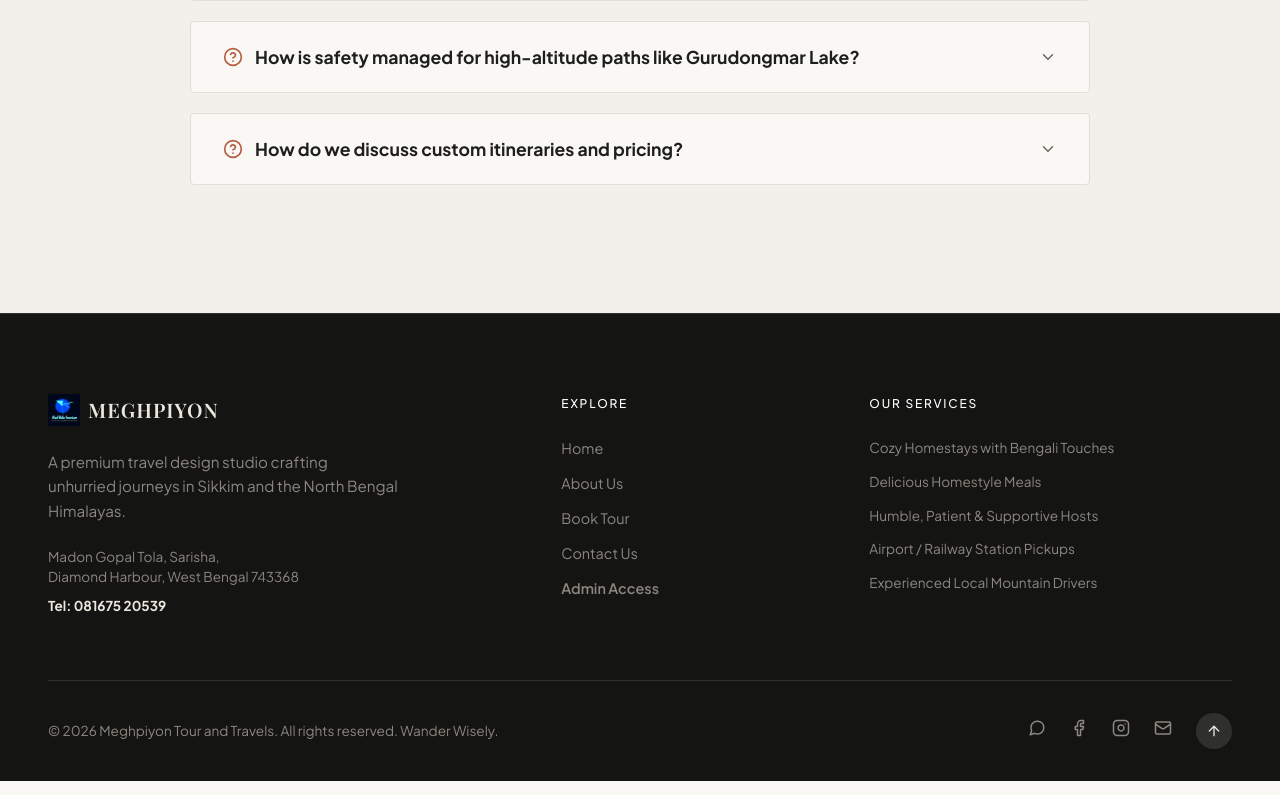
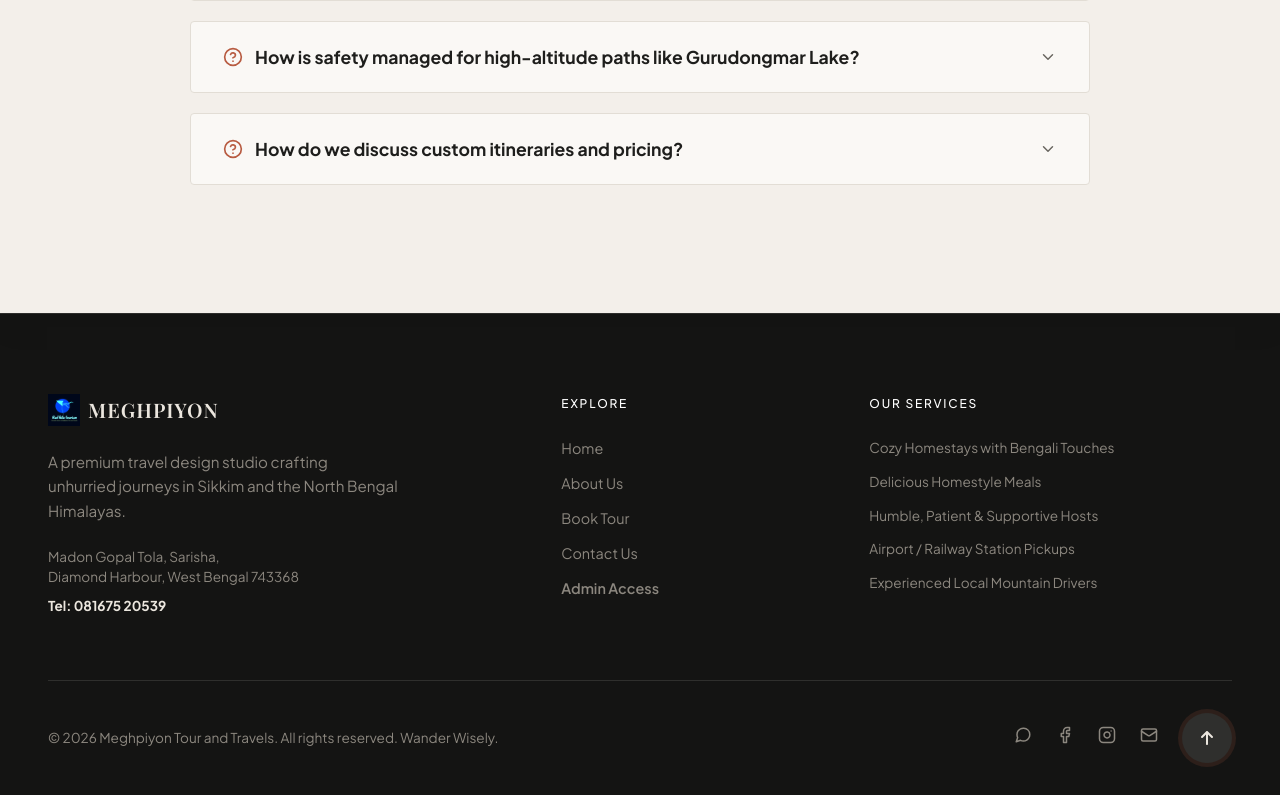
Before and after one commit to jitsinghamahapatra/TOURISM-WEB, a React (Vite) app: page / in a window 1280 px wide. Shown: the part 6919-7714 px from the top of the page. Built offline with nearby package versions, Linux system fonts and the light colour scheme; a web font is replaced by a local one.

Commit message:
fix back to top

```diff
--- a/src/App.jsx
+++ b/src/App.jsx
@@ -240,7 +240,7 @@ function AppContent() {
       />
 
       {/* Main Content Sections */}
-      <main style={{ width: '100%', minHeight: '80vh' }}>
+      <main className="main-content" style={{ width: '100%', minHeight: '80vh' }}>
         {currentPage === 'home' && (
           <Home
             tours={tours}
@@ -288,7 +288,7 @@ function AppContent() {
       </main>
 
       {/* Premium Editorial Footer */}
-      <footer style={{
+      <footer className="reveal-footer" style={{
         backgroundColor: 'var(--bg-dark-charcoal)',
         color: 'var(--bg-sand)',
         padding: '5rem 3rem 2rem',
@@ -391,22 +391,14 @@ function AppContent() {
               {/* Back to top button */}
               <button
                 onClick={handleScrollToTop}
-                style={{
-                  display: 'inline-flex',
-                  alignItems: 'center',
-                  justifyContent: 'center',
-                  backgroundColor: 'var(--border-dark)',
-                  color: 'var(--bg-sand)',
-                  border: 'none',
-                  width: '36px',
-                  height: '36px',
-                  borderRadius: '50px',
-                  cursor: 'pointer',
-                  transition: 'all 0.3s'
-                }}
-                className="back-to-top-btn"
+                className="back-to-top-btn-new"
+                title="Back to Top"
               >
-                <ArrowUp size={16} />
+                <svg className="svgIcon" viewBox="0 0 384 512">
+                  <path
+                    d="M214.6 41.4c-12.5-12.5-32.8-12.5-45.3 0l-160 160c-12.5 12.5-12.5 32.8 0 45.3s32.8 12.5 45.3 0L160 141.2V448c0 17.7 14.3 32 32 32s32-14.3 32-32V141.2L329.4 246.6c12.5 12.5 32.8 12.5 45.3 0s12.5-32.8 0-45.3l-160-160z"
+                  ></path>
+                </svg>
               </button>
             </div>
           </div>
--- a/src/components/Navbar.jsx
+++ b/src/components/Navbar.jsx
@@ -219,7 +219,8 @@ export default function Navbar({ currentPage, setCurrentPage }) {
                 style={{
                   fontFamily: 'var(--font-serif)',
                   fontSize: '2rem',
-                  color: currentPage === item.id ? 'var(--accent-terracotta)' : 'var(--text-charcoal)',
+                  fontWeight: 500,
+                  color: currentPage === item.id ? 'var(--accent-terracotta)' : '#000000',
                   cursor: 'pointer',
                   transition: 'color 0.2s ease'
                 }}
--- a/src/index.css
+++ b/src/index.css
@@ -418,3 +418,81 @@ a {
     box-sizing: border-box;
   }
 }
+
+/* Footer Reveal Animation (Desktop Only) */
+@media (min-width: 769px) {
+  .main-content {
+    position: relative;
+    z-index: 10;
+    background-color: var(--bg-alabaster);
+    box-shadow: 0 15px 30px rgba(0, 0, 0, 0.05);
+  }
+
+  .reveal-footer {
+    position: sticky !important;
+    bottom: 0;
+    z-index: 1;
+  }
+}
+
+/* Back to Top Button New Design (Uiverse.io adaptation) */
+.back-to-top-btn-new {
+  width: 50px;
+  height: 50px;
+  border-radius: 50%;
+  background-color: var(--border-dark);
+  border: none;
+  font-family: var(--font-sans);
+  font-weight: 600;
+  display: flex;
+  align-items: center;
+  justify-content: center;
+  box-shadow: 0px 0px 0px 4px rgba(184, 92, 66, 0.15);
+  cursor: pointer;
+  transition-duration: 0.3s;
+  overflow: hidden;
+  position: relative;
+  outline: none;
+}
+
+.back-to-top-btn-new .svgIcon {
+  width: 12px;
+  transition-duration: 0.3s;
+}
+
+.back-to-top-btn-new .svgIcon path {
+  fill: var(--bg-sand);
+}
+
+.back-to-top-btn-new:hover {
+  width: 140px;
+  border-radius: 50px;
+  transition-duration: 0.3s;
+  background-color: var(--accent-terracotta);
+  align-items: center;
+  box-shadow: 0px 0px 0px 4px rgba(184, 92, 66, 0.3);
+}
+
+.back-to-top-btn-new:hover .svgIcon {
+  transition-duration: 0.3s;
+  transform: translateY(-40px);
+  opacity: 0;
+}
+
+.back-to-top-btn-new::before {
+  position: absolute;
+  top: 50%;
+  left: 50%;
+  transform: translate(-50%, -50%);
+  content: "Back to Top";
+  color: #ffffff;
+  font-size: 0px;
+  opacity: 0;
+  transition: all 0.3s ease;
+  white-space: nowrap;
+}
+
+.back-to-top-btn-new:hover::before {
+  font-size: 13px;
+  opacity: 1;
+}
```
Also changed, not shown: 1 other file (tests, documents, lock files or other folders).
